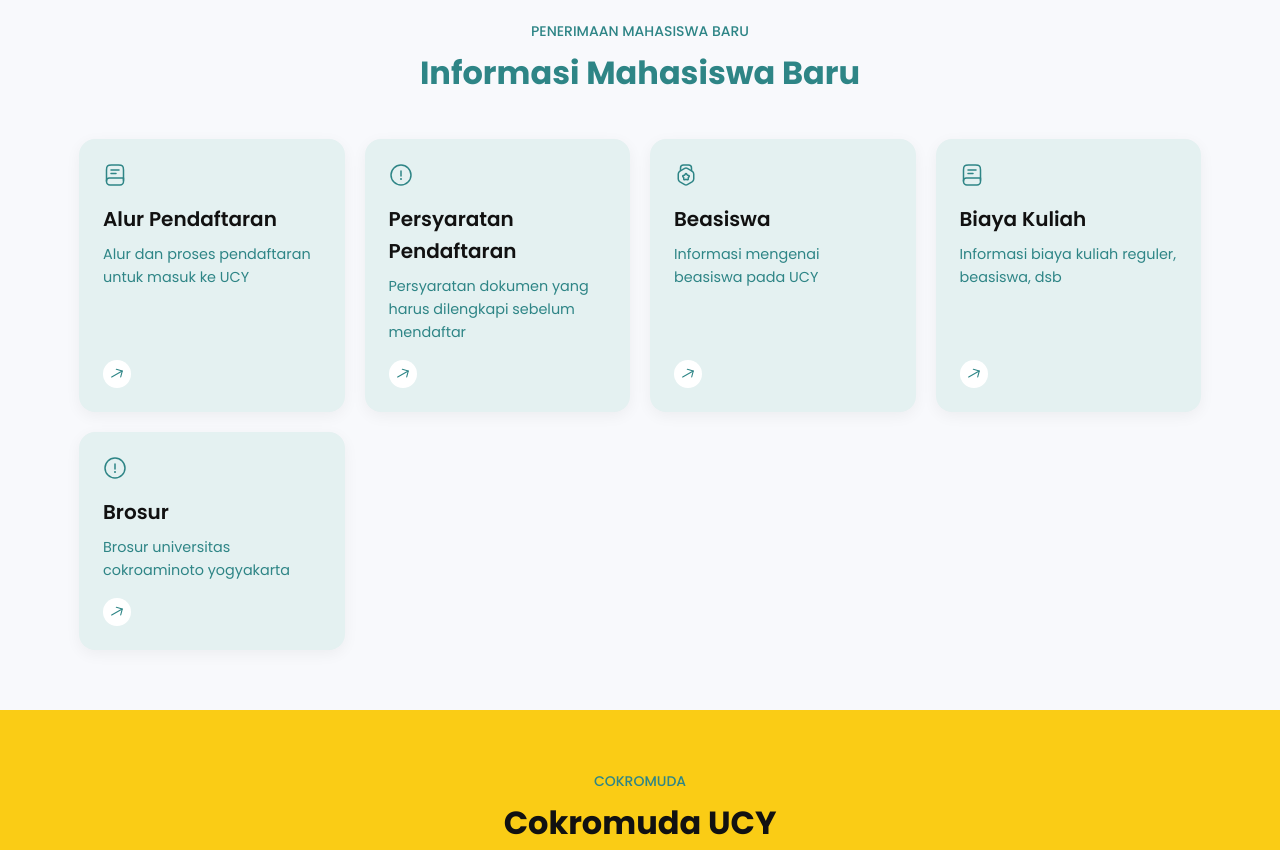
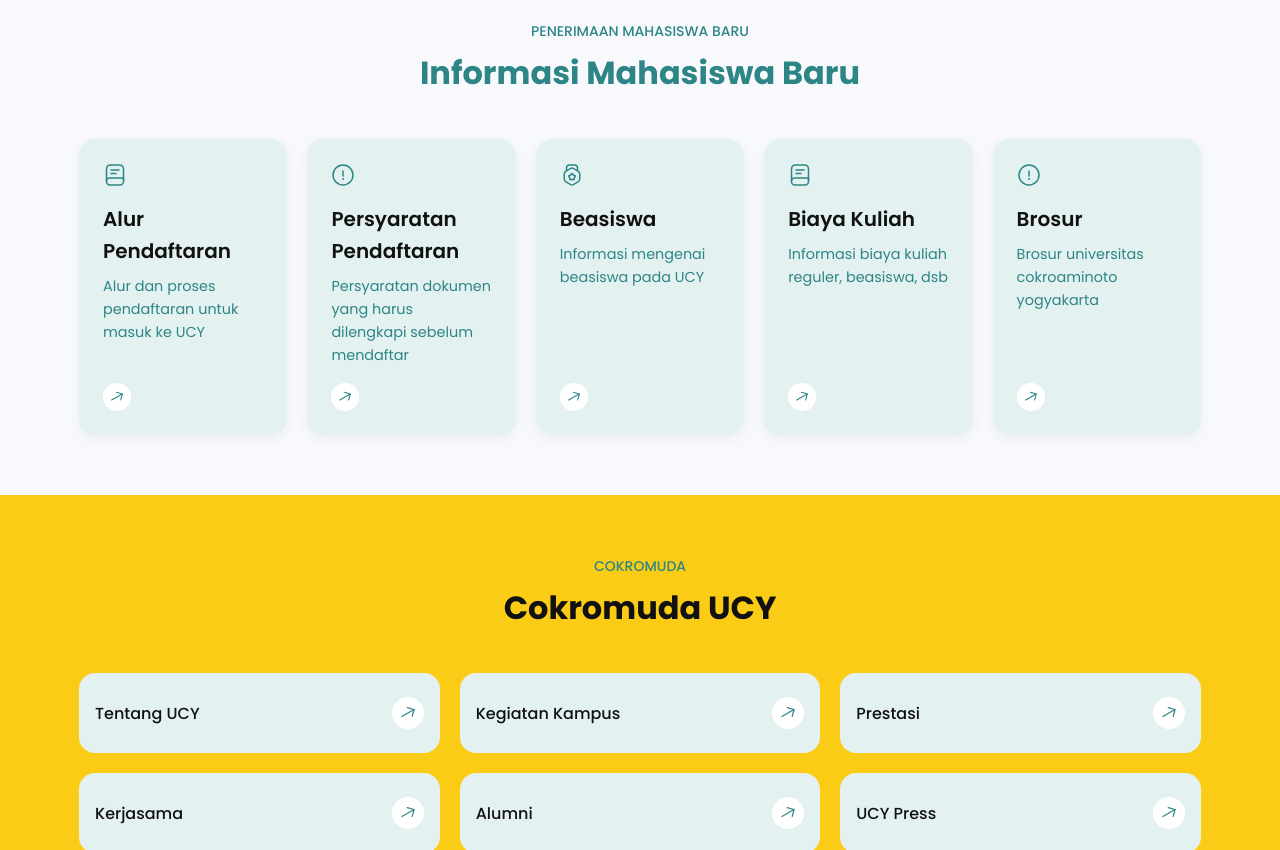
Before and after one commit to CallMeJaja/UCY-CLONE, a plain HTML site: page index.html in a window 1280 px wide. Shown: the part 740-1590 px from the top of the page. Drawn offline with Linux system fonts and the light colour scheme.

Commit message:
style: adjust grid column width in info-cards-container
The grid column width in the info-cards-container was reduced from 220px to 200px to improve the layout and ensure better alignment with the design requirements.

```diff
--- a/css/style.css
+++ b/css/style.css
@@ -278,7 +278,7 @@
 
 .info-cards-container {
   display: grid;
-  grid-template-columns: repeat(auto-fit, minmax(220px, 1fr));
+  grid-template-columns: repeat(auto-fit, minmax(200px, 1fr));
   gap: 20px;
   margin-top: 40px;
 }
```
